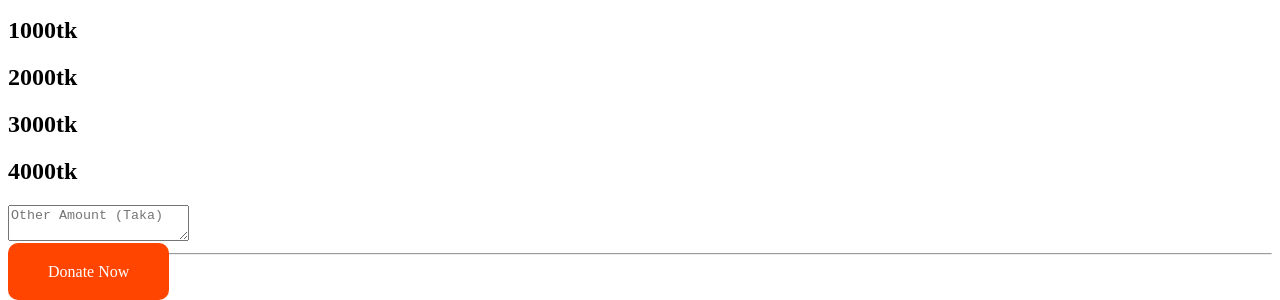
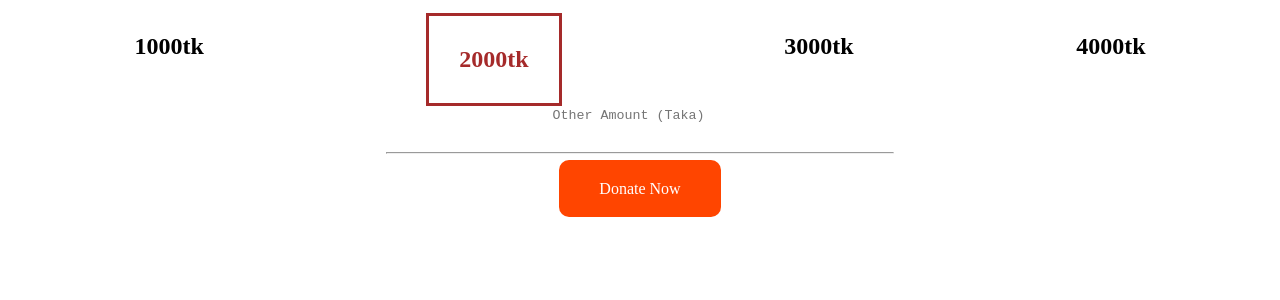
Before and after one commit to arafatmcj/Donate-Website, a plain HTML site: page index.html in a window 1280 px wide. Shown: the part 796-1096 px from the top of the page. After the commit the page ends 1013 px from the top, so only its background shows below. Drawn offline with Linux system fonts and the light colour scheme.

Commit message:
Donate Today Style.css commit

```diff
--- a/index.html
+++ b/index.html
@@ -35,9 +35,10 @@
             </div>
             <div><h2>4000tk</h2></div>
         </div>
-        <div>
+        <div class="Textrea-part">
             <textarea class="textarea" name="text" placeholder="Other Amount (Taka)" ></textarea>
             <hr>
+            <br>
             <a class="Link-Button" target="_blank" href="https://www.facebook.com/yeasir.arafat.25">Donate Now</a>
         </div>
     </Section>
--- a/style.css
+++ b/style.css
@@ -31,3 +31,29 @@ h1{
     background-color: orangered;
 
 }
+.Donate-Today{
+    text-align: center;
+}
+.Amount{
+    display: flex;
+    justify-content: space-between;
+    margin-left: 10%;
+    margin-right: 10%;
+}
+.Amount-Decoration{
+    color: brown;
+    border-style: solid;
+    padding: 10px 30px;
+
+}
+.Textrea-part{
+    text-align: center;
+}
+.textarea{
+    border: none;
+    resize: none;
+    outline: none;
+}
+hr{
+    width: 40%;
+}
```
